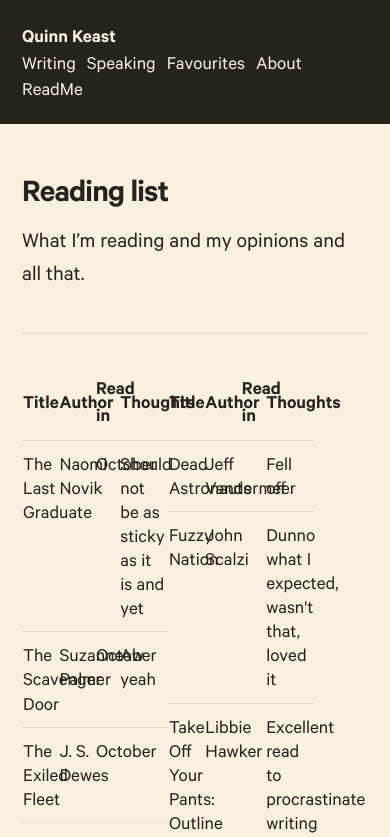
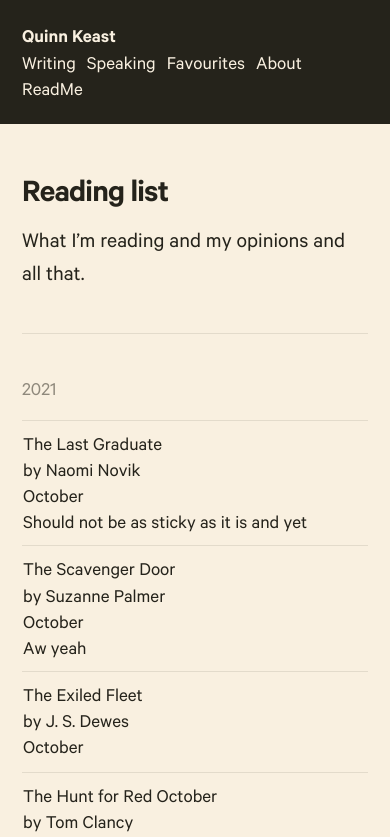
Before and after one commit to quinnkeast/quinnkeast-website, a Next.js app: page /reading in a window 390 px wide. Shown: the top 837 px of the page. Built offline with nearby package versions, Linux system fonts and the light colour scheme.

Commit message:
Make reading list responsive

```diff
--- a/pages/reading.js
+++ b/pages/reading.js
@@ -19,28 +19,28 @@ export default function Reading({ booksByYear }) {
       <div className="grid md:grid-cols-5 border-t border-black border-opacity-10 mt-8 md:mt-12 pt-4 md:pt-8">
         {years.map((year, i) => (
           <>
-            <div className="col-span-1 hidden md:flex">
+            <div className="col-span-5 md:col-span-1 md:flex">
               <span className="text-black-lighter inline-block leading-snug pr-8 mt-3.5 text-sm">
                 {year.year}
               </span>
             </div>
-            <div className="md:col-span-4 align-baseline">
+            <div className="col-span-5 md:col-span-4 align-baseline">
               <table className="table-fixed w-full text-sm mt-3 mb-6">
-                <thead>
+                <thead className="hidden md:table-header-group">
                   <tr>
-                    <th className="w-3/12 text-left pb-2">Title</th>
-                    <th className="w-3/12 text-left pb-2">Author</th>
-                    <th className="w-2/12 text-left pb-2">Read in</th>
-                    <th className="w-4/12 text-left pb-2">Thoughts</th>
+                    <th className="w-full md:w-3/12 text-left pb-2">Title</th>
+                    <th className="w-full md:w-3/12 text-left pb-2">Author</th>
+                    <th className="w-full md:w-2/12 text-left pb-2">Read in</th>
+                    <th className="w-full md:w-4/12 text-left pb-2">Thoughts</th>
                   </tr>
                 </thead>
                 <tbody>
                   {year.books.map((book, i) => (
-                    <tr className="border-t border-black border-opacity-10 align-top leading-tight">
-                      <td className="pt-2 pb-2 pr-2">{book.title}</td>
-                      <td className="pt-2 pb-2 pr2">{book.author}</td>
-                      <td className="pt-2 pb-2 pr-2">{book.date}</td>
-                      <td className="pt-2 pb-2">{book.thoughts}</td>
+                    <tr className="flex flex-col md:table-row border-t border-black border-opacity-10 align-top leading-tight">
+                      <td className="pt-2 md:pb-2 pr-2">{book.title}</td>
+                      <td className="md:pt-2 md:pb-2 pr2"><span className="md:hidden">by </span>{book.author}</td>
+                      <td className="md:pt-2 md:pb-2 pr-2">{book.date}</td>
+                      <td className="md:pt-2 pb-2">{book.thoughts}</td>
                     </tr>
                   ))}
                 </tbody>
```
